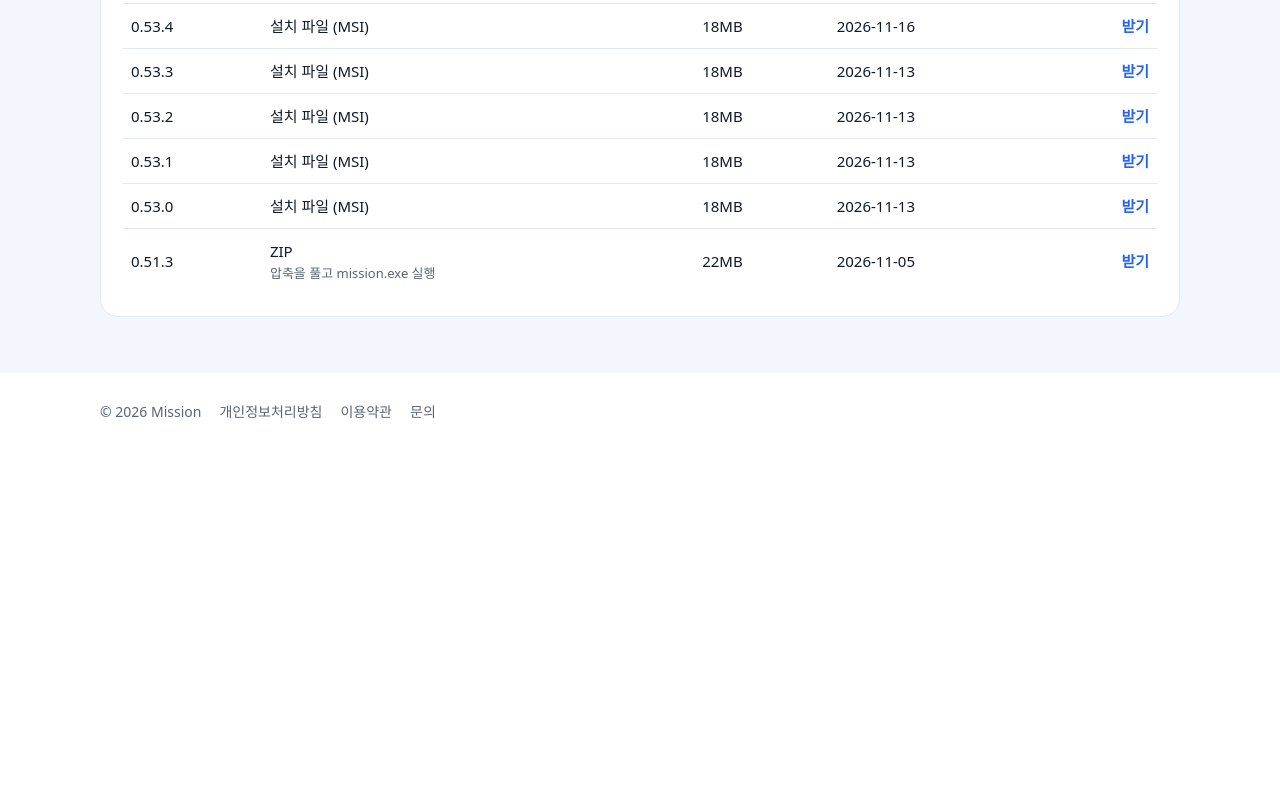
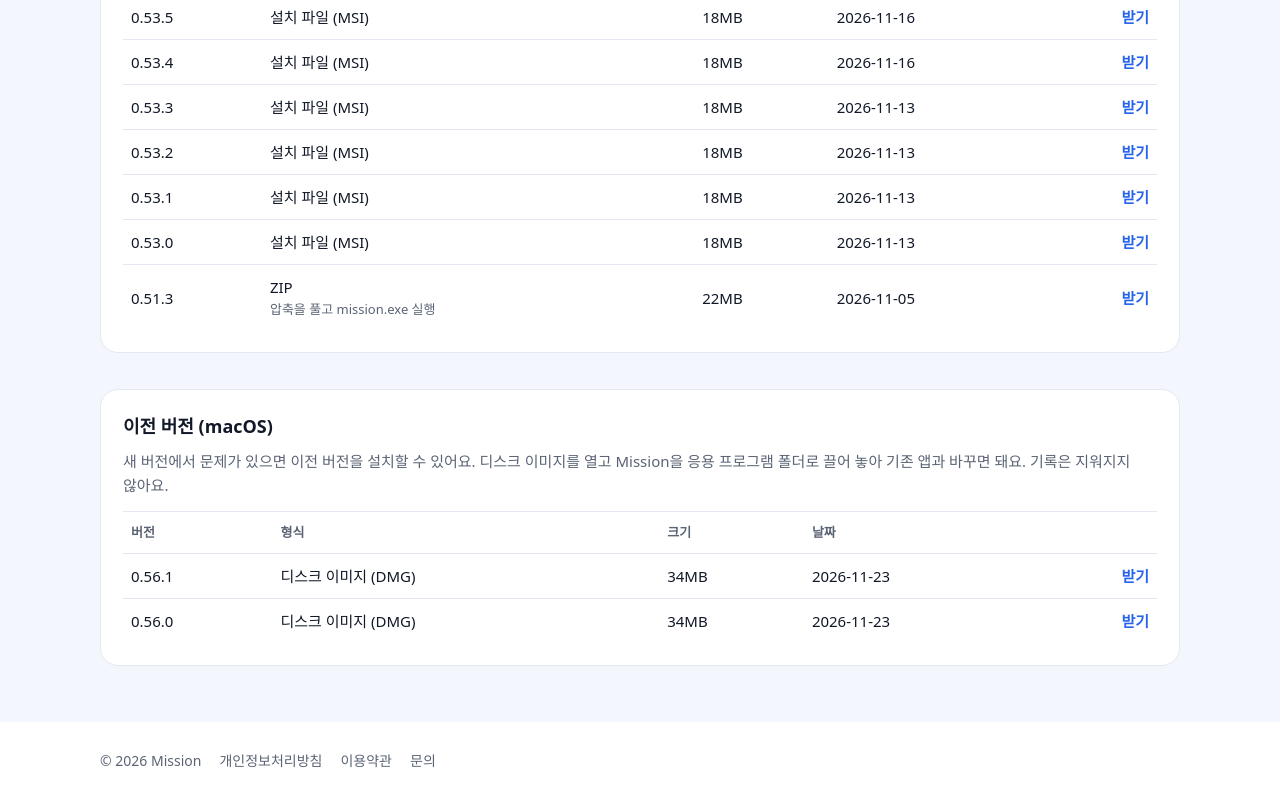
Before and after one commit to janny003/mission, a plain HTML site: page index.html in a window 1280 px wide. Shown: the part 4118-4925 px from the top of the page. Before the commit the page ends 4581 px from the top, so only its background shows below. Drawn offline with Linux system fonts and the light colour scheme.

Commit message:
Mac 이전 버전(0.56.1, 0.56.0) 디스크 이미지 받기 추가
Co-Authored-By: Claude Opus 5.5 <noreply@anthropic.com>

```diff
--- a/index.html
+++ b/index.html
@@ -182,6 +182,7 @@
           <p class="hash"><code>xattr -dr com.apple.quarantine /Applications/Mission.app</code></p>
           <p class="hash">SHA-256: <code>eac66bcb23d7a99c5c756cc2303f5337e52adf5ad4a0f9c7beb34e726133b9af</code></p>
         </details>
+        <a class="older-link" href="#older-mac">이전 버전 받기 →</a>
       </article>
     </div>
     <p class="sync">Google, 네이버, Apple 계정으로 로그인하면 휴대폰과 PC에서 같은 내용을 볼 수 있어요.
@@ -214,6 +215,19 @@
         </tbody>
       </table>
     </div>
+
+    <div id="older-mac" class="older">
+      <h3>이전 버전 (macOS)</h3>
+      <p>새 버전에서 문제가 있으면 이전 버전을 설치할 수 있어요. 디스크 이미지를 열고
+        Mission을 응용 프로그램 폴더로 끌어 놓아 기존 앱과 바꾸면 돼요. 기록은 지워지지 않아요.</p>
+      <table>
+        <thead><tr><th>버전</th><th>형식</th><th>크기</th><th>날짜</th><th></th></tr></thead>
+        <tbody>
+          <tr><td>0.56.1</td><td>디스크 이미지 (DMG)</td><td>34MB</td><td>2026-11-23</td><td><a href="downloads/macos/older/Mission-0.56.1-macOS.dmg" download>받기</a></td></tr>
+          <tr><td>0.56.0</td><td>디스크 이미지 (DMG)</td><td>34MB</td><td>2026-11-23</td><td><a href="downloads/macos/older/Mission-0.56.0-macOS.dmg" download>받기</a></td></tr>
+        </tbody>
+      </table>
+    </div>
   </section>
 
   <footer>
```
Also changed, not shown: downloads/macos/older/versions.txt (added), 2 other files.
